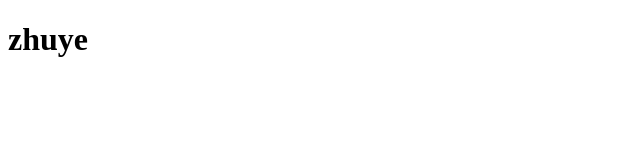
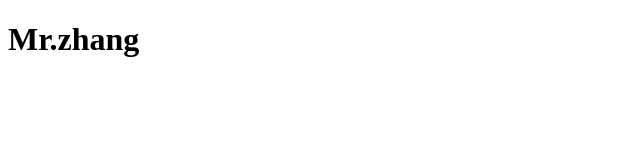
Before and after one commit to Wanghuiyao6591/Wanghuiyao6591.github.io, a plain HTML site: page index.html in a window 1280 px wide. Shown: the whole page, without its empty margins (0-640 px from the left). Drawn offline with Linux system fonts and the light colour scheme.

Commit message:
修改了我的首页

```diff
--- a/index.html
+++ b/index.html
@@ -5,6 +5,6 @@
     <title>Document</title>
 </head>
 <body>
-<h1>zhuye</h1>
+<h1>Mr.zhang</h1>
 </body>
 </html>
```
